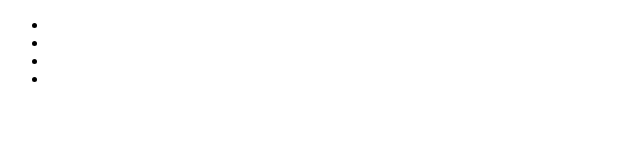
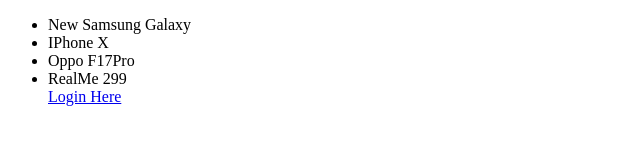
Before and after one commit to chandansutradhar2/day1, a website: page public/index.html in a window 1280 px wide. Shown: the whole page, without its empty margins (0-640 px from the left). Drawn offline with Linux system fonts and the light colour scheme.

Commit message:
setup project for development

```diff
--- a/index.html
+++ b/public/index.html
@@ -10,10 +10,11 @@
 
 <body>
     <ul>
-        <li></li>
-        <li></li>
-        <li></li>
-        <li></li>
+        <li>New Samsung Galaxy</li>
+        <li>IPhone X</li>
+        <li>Oppo F17Pro</li>
+        <li>RealMe 299</li>
+        <a href="/login">Login Here</a>
     </ul>
 </body>
 
```
Also changed, not shown: index.js (added, +15 -0 lines), package.json (added, +22 -0 lines), public/login.html (added, +16 -0 lines), public/assets/icons/favicon.png (added), public/assets/images/logo.jpg (added), 4 other files.
